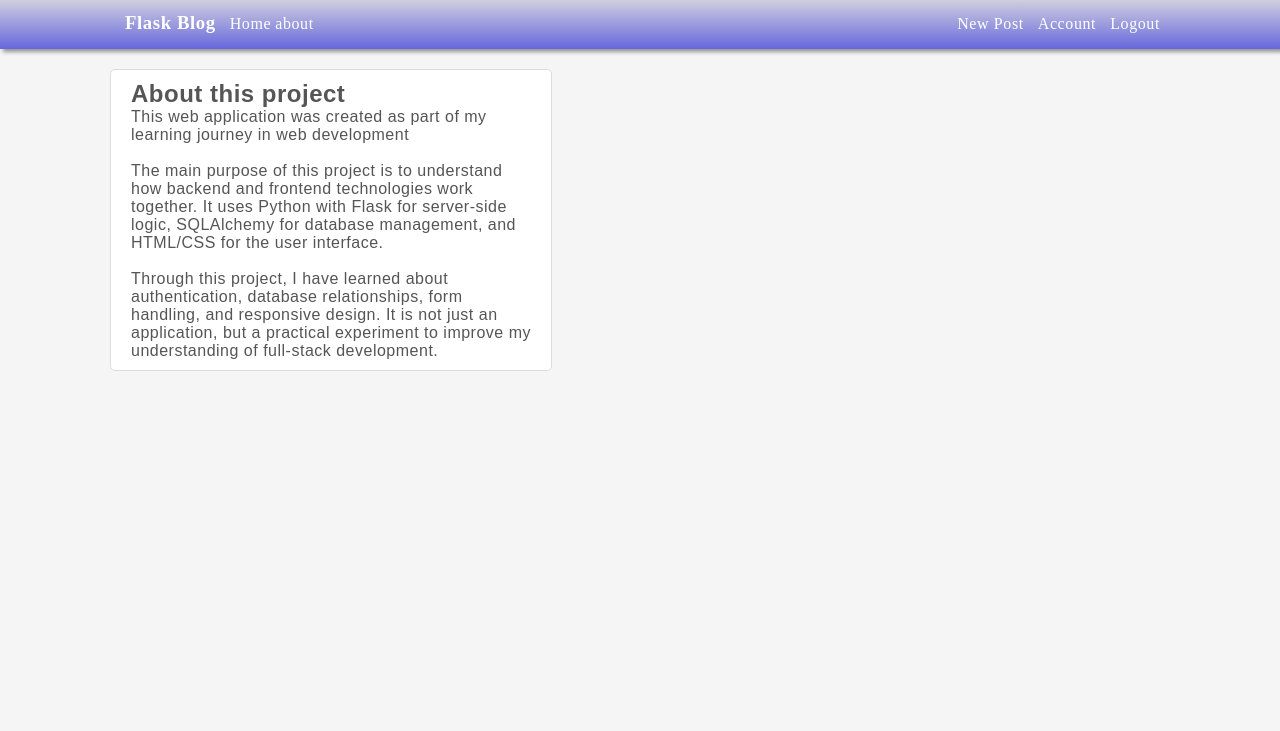
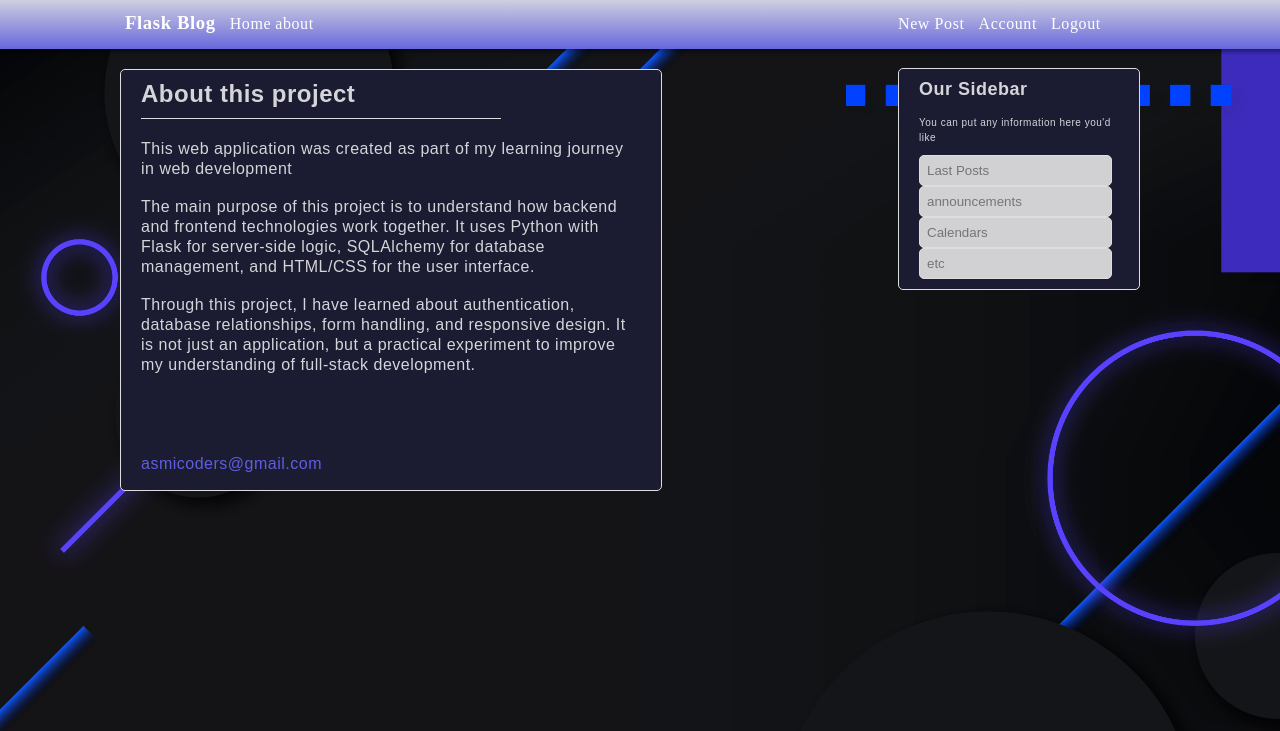
Before and after one commit to asmita780/personal-blog-project, a Flask app: page /about in a window 1280 px wide. Shown: the top 731 px of the page. Run offline with Flask 3, Linux system fonts and the light colour scheme; a user stored in the database is signed in; some web fonts are replaced.

Commit message:
itractive

```diff
--- a/app/__init__.py
+++ b/app/__init__.py
@@ -1,5 +1,8 @@
 from flask import Flask
 from flask_sqlalchemy import SQLAlchemy
+
+import os
+
 
 db = SQLAlchemy()
 
@@ -10,6 +13,7 @@ def create_app():
     app.config["SECRET_KEY"] = "MY_SECRET_KEY"
     app.config["SQLALCHEMY_DATABASE_URI"] = "sqlite:///database.db"
     app.config["DATABASE_TRACK_MODIFICATION"] = False
+    app.config["UPLOAD_FOLDER"] = "app/static/images" #tells flask where to store file
 
     db.__init__(app)
 
--- a/app/models.py
+++ b/app/models.py
@@ -6,6 +6,7 @@ class UserDetails(db.Model):
     name = db.Column(db.String(100), nullable = False)
     email = db.Column(db.String(100), nullable = False)
     password = db.Column(db.String(100), nullable = False)
+    filename = db.Column(db.String(200), nullable = False)
 
 
 class UserPost(db.Model):
--- a/app/routes/auths.py
+++ b/app/routes/auths.py
@@ -1,7 +1,20 @@
-from flask import Flask, request, redirect, render_template, flash, session as login_session, Blueprint,url_for
+from flask import Flask, request, redirect, render_template, flash, session as login_session, Blueprint,url_for, current_app
+from app import db
 from app.models import UserDetails
+from werkzeug.utils import secure_filename
+import os
 auth_bp = Blueprint("auth", __name__)
-from app import db
+
+
+# img................
+ALLOWED_EXTENSIONS = {"png", "jpg", "jpeg", "gif"}
+
+
+def allowed_file(filename):
+    return "." in filename and filename.rsplit(".", 1)[1].lower() in ALLOWED_EXTENSIONS
+
+# img...........................................
+
 
 # login
 @auth_bp.route("/login", methods = ["POST", "GET"])
@@ -42,13 +55,13 @@ def register():
             if password1 == password2:
                 email = request.form.get("email")
 
-                user_info = UserDetails(name = username, email = email, password = password1)
+                user_info = UserDetails(name = username, email = email, password = password1, filename = "filepic")
                 db.session.add(user_info)
                 db.session.commit()
 
                 login_session["user"] = user_info.name
                 flash("Your account has been created!", 'success')
-                return redirect(url_for('task.view-post'))
+                return redirect(url_for('task.view_post'))
 
             flash("Both passwords are not same", 'denger')
             return render_template("register.html")
@@ -69,6 +82,7 @@ def logout():
 
     return redirect(url_for('auth.login'))
 
+
 # account
 @auth_bp.route("/user_account", methods = ["POST", "GET"])
 def user_account():
@@ -82,16 +96,37 @@ def user_account():
         if user:
             user.name = up_name
             user.email = up_email
+
+    # imag...........
+
+            file = request.files.get("image")
+
+            if not file or file.filename == "":
+                pass
+
+            else:
+                if not allowed_file(file.filename):
+                    flash("Invalid file!", "denger")
+
+                else:
+                    filename = secure_filename(file.filename)
+                    filepath = os.path.join(current_app.config["UPLOAD_FOLDER"], filename)
+                    file.save(filepath)
+                    user.filename = filename  # saving img
+
+    # img..................
+
             db.session.commit()
             login_session["user"]=user.name
             flash("Your account has been updated", "success")
             return redirect(url_for('auth.user_account'))
+
+
         return render_template("account.html")
 
-    pic = request.args.get("profilepic")
     username = login_session.get("user")
     user =UserDetails.query.filter_by(name = username).first()
-    return render_template("account.html", userinfo = user, pic = pic)
+    return render_template("account.html", userinfo = user)
 
 
 # about
@@ -102,6 +137,7 @@ def about():
     return render_template("about.html")
 
 
+
 @auth_bp.context_processor
 def inject_session():
     return dict(session=login_session)
--- a/app/routes/tasks.py
+++ b/app/routes/tasks.py
@@ -8,7 +8,6 @@ task_bp = Blueprint("task", __name__)
 def view_post():
 
     userpost = UserPost.query.all()
-    print(userpost)
     return render_template("home.html",userpost = userpost)
 
 @task_bp.route("/task_post", methods = ["POST", "GET"])
--- a/app/static/css/style.css
+++ b/app/static/css/style.css
@@ -5,10 +5,15 @@
         }
 
         body{
-            background-color: whitesmoke;
+            height: auto;
+
+            background-image: url("../images/background.jpg");
+            background-size: cover;
+            background-repeat:no-repeat;
+            background-position: calc(100% - 0px) calc(50% + 60px);
+            background-attachment: fixed;
 
         }
-
         .inline-block
         {
             display: inline-block;
@@ -90,22 +95,21 @@
         {
             width: 400px;
             position: relative;
-            left: 110px;
+            left: 120px;
             margin-top: 20px;
             padding:10px 20px;
-            background-color: white;
+            background-color: #1b1b32;;
             border: 1px solid #ddd;
             border-radius: 5px;
             font-family: "Poppins", "Montserrat", sans-serif;
-            color: #555;
+            color: rgba(255, 255, 255, 0.815);
             letter-spacing: 0.5px;
             overflow-y: auto;
 
         }
 
         .login-box{
-            width: 400px;
-            height: 260px;
+            height: 240px;
         }
 
         .login-h3{
@@ -278,9 +291,10 @@
         }
 
 
-        .pic-file input
+        .file input
         {
             border: none;
+            background-color: #1b1b32;
             position: relative;
             right: 7px;
         }
@@ -318,12 +332,95 @@
         }
 
         .flash.success{
-            background-color: rgb(189, 236, 189);
+            background-color: rgb(200, 236, 200);
 
         }
 
         .flash.denger
         {
-            background-color: lightcoral;
+            background-color: rgb(240, 185, 185);
 
         }
+
+        /* sidebar */
+
+        .sidebar{
+            width: 200px;
+            height: 200px;
+            position: relative;
+            right: 30px;
+            margin-top: 35px;
+            padding:10px 20px;
+            background-color: #1b1b32;;
+            border: 1px solid #ddd;
+            border-radius: 5px;
+            font-family: "Poppins", "Montserrat", sans-serif;
+            /* color: #555; */
+            letter-spacing: 0.5px;
+            overflow-y: auto;
+            color: rgba(255, 255, 255, 0.815);
+
+        }
+
+        .sidebar input
+        {
+            /* width: 350px; */
+            padding: 7px;
+            /* margin-top: 2px; */
+            border: 1px solid rgb(224, 220, 220);
+            border-radius: 5px;
+            font-weight: 200;
+            font-family: "Poppins", "Montserrat", sans-serif;
+            color: #555;
+            background-color: #ddddddf1;
+        }
+
+        .sidebar p{
+            font-size: x-small;
+            padding-top: 15px;
+            margin-bottom: 10px;
+            line-height: 15px;
+
+        }
+
+        .sidebar-head
+        {
+            font-size: large;
+        }
+
+
+/* about......... */
+        .about-box
+        {
+            width: 500px;
+            height: 400px;
+
+        }
+
+        .about-head
+        {
+            margin-bottom: 10px;
+
+        }
+
+        .about-content
+        {
+            margin-top: 20px;
+        }
+
+        .about-footer
+        {
+            margin-top:80px ;
+
+        }
+
+        .about-footer a
+        {
+            text-decoration: none;
+            color: rgb(94, 94, 226);
+        }
+
+        .paragraph
+        {
+            line-height: 20px;
+        }
--- a/app/templates/about.html
+++ b/app/templates/about.html
@@ -5,21 +5,36 @@
 {% block content %}
 
     <div class="common-container about-box">
-        <h2>About this project</h2>
 
-        <p>This web application was created as part of my learning journey in web development</p>
+        <h2 class="about-head">About this project</h2>
+
+        <hr class="divider">
+
+        <div class="about-content">
+
+            <p class="paragraph">This web application was created as part of my learning journey in web development</p>
 
             <br>
-        <p>
+            <p class="paragraph">
                 The main purpose of this project is to understand how backend and frontend technologies work together.
                 It uses Python with Flask for server-side logic, SQLAlchemy for database management, and HTML/CSS for the user interface.
             </p>
 
             <br>
-        <p>
+            <p class="paragraph">
                 Through this project, I have learned about authentication, database relationships, form handling, and responsive design.
                 It is not just an application, but a practical experiment to improve my understanding of full-stack development.
             </p>
+
+        </div>
+        <footer class="about-footer">
+
+            <a href="#">asmicoders@gmail.com</a>
+
+        </footer>
+
     </div>
 
+
+
 {% endblock %}
--- a/app/templates/base.html
+++ b/app/templates/base.html
@@ -1,6 +1,7 @@
 <!DOCTYPE html>
 <html lang="en">
 <head>
+
     <meta charset="UTF-8">
     <meta name="viewport" content="width=device-width, initial-scale=1.0">
     <title>{% block title %}Base page{% endblock %}</title>
@@ -35,13 +36,35 @@
                 <a href="{{ url_for('auth.logout') }}" class="nav3 cont">Logout</a>
 
             {% else %}
-                <a href="{{ url_for('auth.login') }}" class="nav4 cont">Login</a>
+                <a href="{{ url_for('auth.login') }}" class="nav2 cont">Login</a>
                 <a href="{{ url_for('auth.register') }}" class="nav3 cont">Register</a>
 
             {% endif %}
 
+            <div class="sidebar">
+
+                <h2 class="sidebar-head">Our Sidebar</h2>
+
+                <p>You can put any information here you'd like</p>
+
+                <form action="">
+                    <div class="sidebar-input">
+                        <input type="text" name="post" placeholder="Last Posts">
+
+                        <input type="text" name="announ" placeholder="announcements">
+
+                        <input type="text" name="calendar" placeholder="Calendars">
+
+                        <input type="text" name="etc" placeholder="etc">
+                    </div>
+                </form>
+
+            </div>
+
         </nav>
     </header>
+
+
 
     {% with messages = get_flashed_messages( with_categories = True ) %}
         {% if messages %}
--- a/app/templates/home.html
+++ b/app/templates/home.html
@@ -28,7 +28,6 @@
                     <h3 class="content-heading">{{new_post.title}}</h3>
                     <p class="show-cont">{{new_post.content}}</p>
 
-
                 </div>
 
             </div>
@@ -39,7 +38,7 @@
 
     {% else %}
 
-        <p>No post is created</p>
+        <p class="common-container">No post is created yet!</p>
 
     {% endif %}
 
--- a/app/templates/login.html
+++ b/app/templates/login.html
@@ -50,7 +50,7 @@
     <hr class="divider line">
 
     <div class="additional">
-        <p>Need to create an account? <a href="{{ url_for('auth.register') }}">Register</a></p>
+        <p>Need to create an account? <a href="{{ url_for('auth.register')}}">Register</a></p>
     </div>
 
 
```
Also changed, not shown: other parts of app/static/css/style.css (+26 -17 lines), app/templates/account.html (+13 -5 lines), app/static/images/IMG-20220725-WA0007.jpg (added), app/static/images/background.jpg (added), app/static/images/dp.jpg (added), instance/database.db (added). Lines whose indentation alone changed are shown as unchanged.
